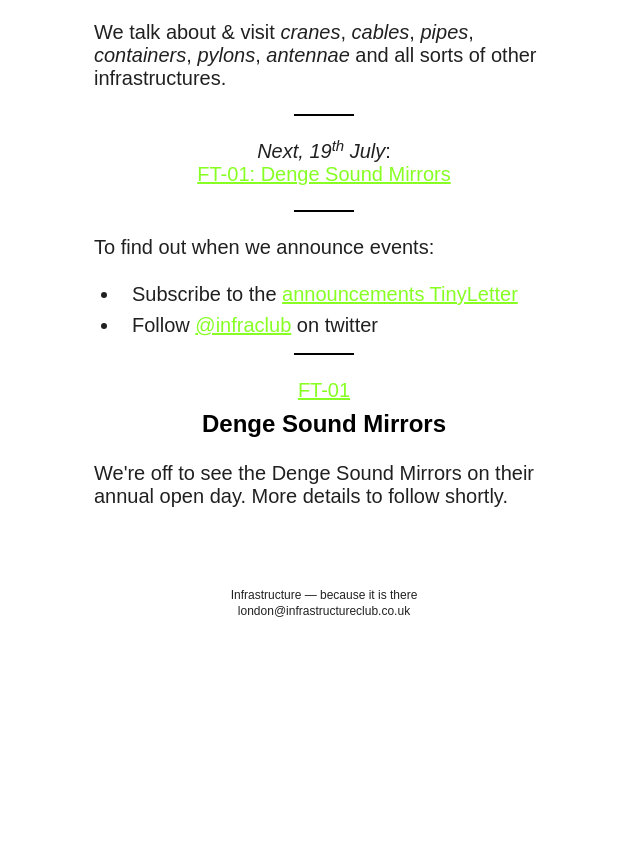
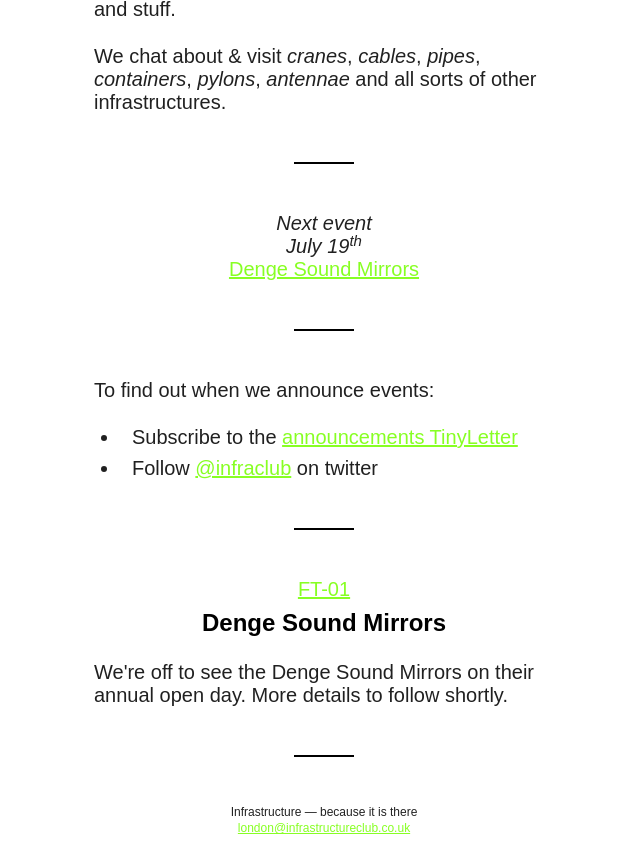
Before and after one commit to infrastructureclub/infrastructureclub.github.io, a plain HTML site: page index.html in a window 1280 px wide. Shown: the part 255-1117 px from the top of the page, without its empty margins (316-956 px from the left). Before the commit the page ends 900 px from the top, so only its background shows below. Drawn offline with Linux system fonts and the light colour scheme.

Commit message:
i poked the css with a stick and it might be worse now

```diff
--- a/index.html
+++ b/index.html
@@ -36,6 +36,10 @@
             padding-left: 0.75rem;
           }
 
+          footer {
+            margin-top: 3rem;
+          }
+
           footer p {
             text-align: center;
             margin: 0.15rem auto;
@@ -52,7 +56,7 @@
 
           .spacer {
             width: 60px;
-            margin: 0 auto;
+            margin: 3rem auto;
             border-top: 2px solid #000;
           }
 
@@ -62,7 +66,7 @@
 
           .event {
             max-width: 460px;
-            margin: 1.5rem auto 5rem auto;
+            margin: 1.5rem auto;
           }
 
           .event h2 {
@@ -83,11 +87,11 @@
       <div class="spacer"></div>
 
       <p>We are <strong>Infrastructure Club</strong> and we are here to make you think about infrastructure and get curious and stuff.</p>
-      <p>We talk about &amp; visit <em>cranes</em>, <em>cables</em>, <em>pipes</em>, <em>containers</em>, <em>pylons</em>, <em>antennae</em> and all sorts of other infrastructures.</p>
+      <p>We chat about &amp; visit <em>cranes</em>, <em>cables</em>, <em>pipes</em>, <em>containers</em>, <em>pylons</em>, <em>antennae</em> and all sorts of other infrastructures.</p>
 
       <div class="spacer"></div>
 
-      <p class="next"><em>Next,  19<sup>th</sup> July</em>:<br/> <a href="#ft01">FT-01: Denge Sound Mirrors</a></p>
+      <p class="next"><em>Next event</em><br/> <em>July 19<sup>th</sup></em><br/> <a href="#ft01">Denge Sound Mirrors</a></p>
 
       <div class="spacer"></div>
 
@@ -106,10 +110,11 @@
         <p class="description">We're off to see the Denge Sound Mirrors on their annual open day. More details to follow shortly.</p>
       </div>
 
+      <div class="spacer"></div>
 
       <footer>
         <p>Infrastructure &mdash; because it is there</p>
-        <p>london@infrastructureclub.co.uk</p>
+        <p><a href="mailto:london@infrastructureclub.co.uk">london@infrastructureclub.co.uk</a></p>
       </footer>
     </body>
 </html>
```
